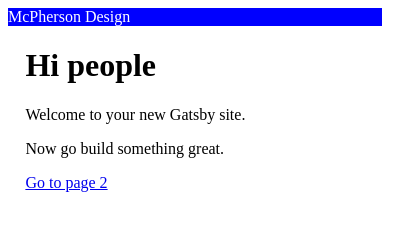
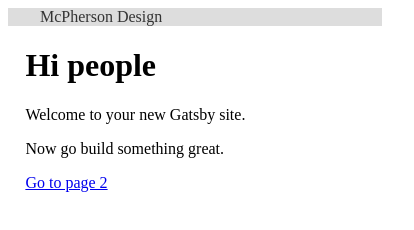
Before and after one commit to SeanMcP/mcp.design, a Gatsby site: page / in a window 390 px wide. Shown: the whole page, 414 px wide, since content can reach past the window. Built offline with nearby package versions, Linux system fonts and the light colour scheme; Gatsby itself is replaced by a stand-in of ours.

Commit message:
Create, implement ResponsiveWrapper

```diff
--- a/src/components/Header.jsx
+++ b/src/components/Header.jsx
@@ -2,14 +2,20 @@ import React from 'react'
 import styled from 'styled-components'
 import PropTypes from 'prop-types'
 
+import ResponsiveWrapper from './ResponsiveWrapper'
+
 const HeaderTag = styled.header`
-    background: blue;
-    color: white;
+    background: #ddd;
+    color: #333;
     width: 100%;
 `
 
 const Header = (props) => (
-    <HeaderTag>{props.siteTitle}</HeaderTag>
+    <HeaderTag>
+        <ResponsiveWrapper>
+            {props.siteTitle}
+        </ResponsiveWrapper>
+    </HeaderTag>
 )
 
 Header.propTypes = {
--- /dev/null
+++ b/src/components/ResponsiveWrapper.jsx
@@ -0,0 +1,18 @@
+import React from 'react'
+import styled from 'styled-components'
+
+const WrapperTag = styled.div`
+    margin: 0 auto;
+    max-width: 1000px;
+
+    @media screen and (max-width: 1000px) {
+        width: 100%;
+        margin: 0 2em;
+    }
+`
+
+const ResponsiveWrapper = ({ children }) => (
+    <WrapperTag>{children}</WrapperTag>
+)
+
+export default ResponsiveWrapper
```
